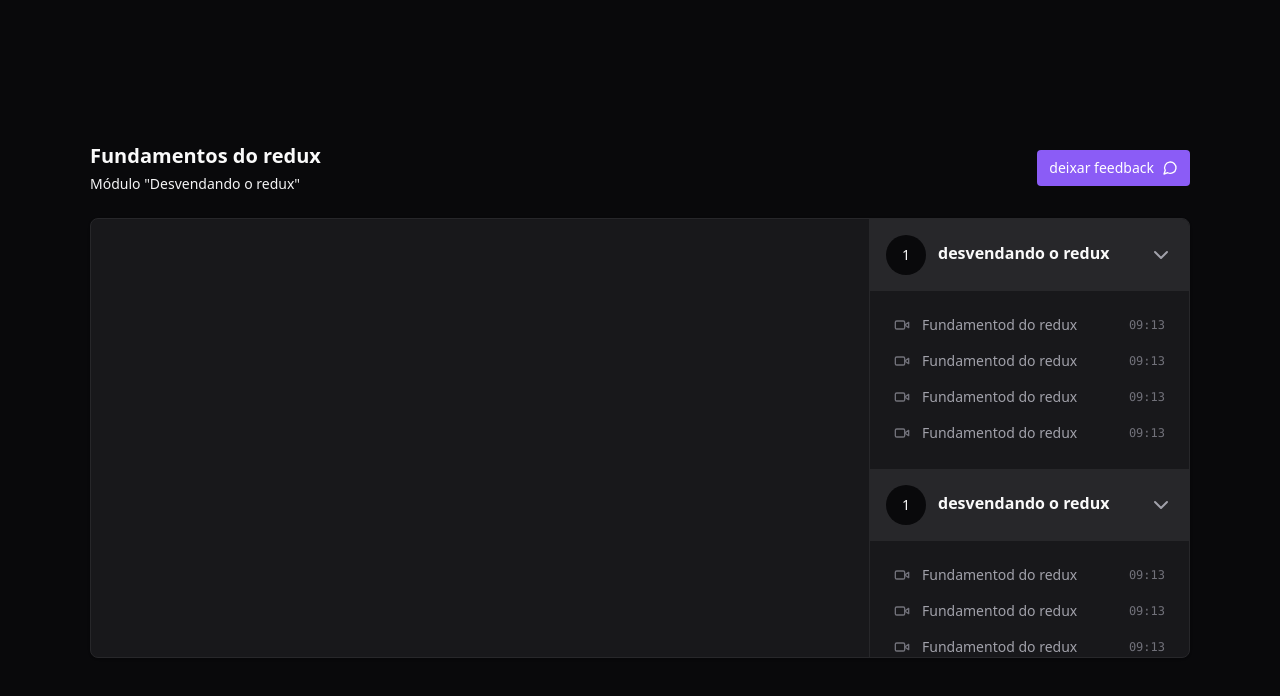
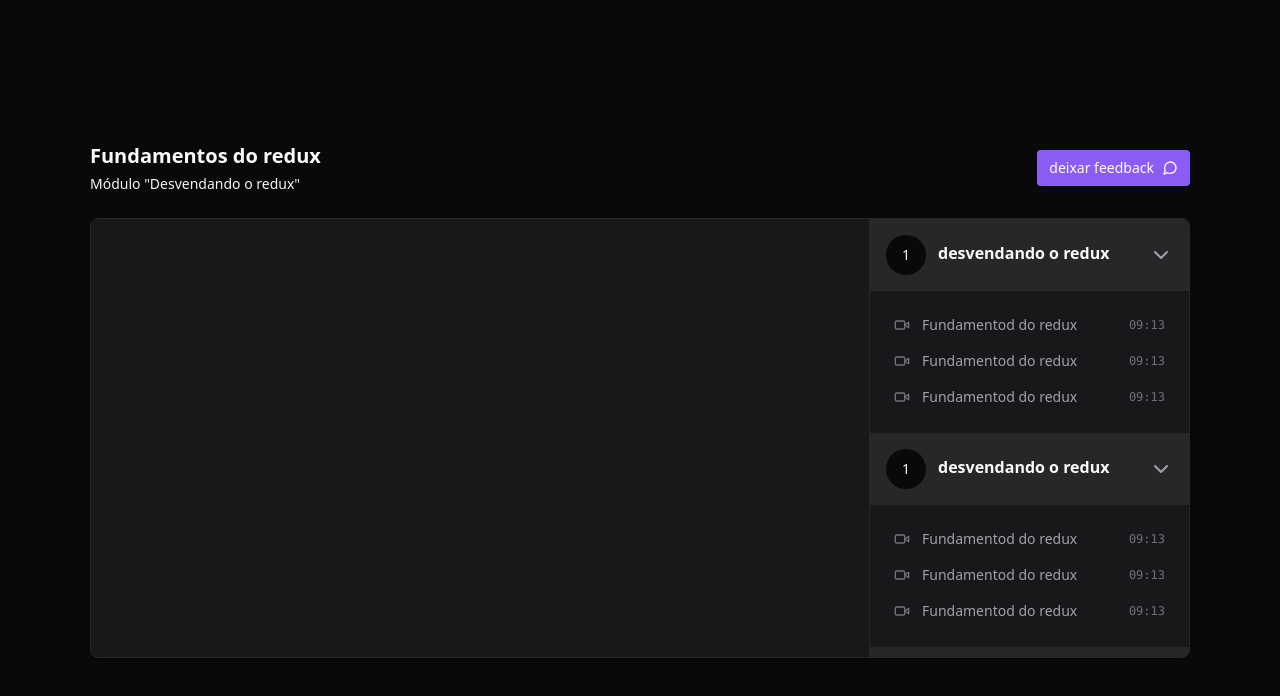
Before and after one commit to ReinaldoARamos/React-Zuzstand, a React (Vite) app: page / in a window 1280 px wide. Shown: the top 696 px of the page. Built offline with nearby package versions, Linux system fonts and the light colour scheme.

Commit message:
Separando a aplicação em componentes

```diff
--- a/src/App.tsx
+++ b/src/App.tsx
@@ -1,7 +1,8 @@
 import { Provider as ReduxProvider } from "react-redux";
 import { store } from "./store";
 
-import  './styles/global.css'
+import "./styles/global.css";
+
 import { Video } from "./pages/Video";
 export default function App() {
   return (
--- a/src/components/Aside.tsx
+++ /dev/null
@@ -1,134 +0,0 @@
-import { ChevronDown, Video } from "lucide-react";
-
-export function SideBar() {
-    return (
-        <aside className=" divide-y-2 divide-zinc-900 bg-zing-900  absolute bottom-0 right-0 top-0 w-80 overflow-y-scroll border-l border-zinc-800 scrollbar scrollbar-thin scrollbar-track-zinc-950 scrollbar-thumb-zinc-700">
-        <div>
-          <button className="flex w-full items-center gap-3 bg-zinc-800 p-4 ">
-            <div className="flex h-10 w-10 items-center justify-center rounded-full bg-zinc-950 text-sm">
-              1
-            </div>
-            <div className="flex flex-col gap-1 text-left">
-              <strong>desvendando o redux</strong>
-              <span className="text-xs text-zinc-400"></span>
-            </div>
-            <ChevronDown className="ml-auto h-6 w-6 text-zinc-400" />
-          </button>
-          <nav className="relative flex flex-col gap-4 p-6">
-            <button className="flex  items-center justify-center gap-3 text-sm text-zinc-400">
-              <Video className="h-4 w-4 text-zinc-500" />
-              <span>Fundamentod do redux</span>
-              <span className="ml-auto font-mono text-xs text-zinc-500">
-                09:13
-              </span>
-            </button>
-            <button className="flex  items-center justify-center gap-3 text-sm text-zinc-400">
-              <Video className="h-4 w-4 text-zinc-500" />
-              <span>Fundamentod do redux</span>
-              <span className="ml-auto font-mono text-xs text-zinc-500">
-                09:13
-              </span>
-            </button>
-            <button className="flex  items-center justify-center gap-3 text-sm text-zinc-400">
-              <Video className="h-4 w-4 text-zinc-500" />
-              <span>Fundamentod do redux</span>
-              <span className="ml-auto font-mono text-xs text-zinc-500">
-                09:13
-              </span>
-            </button>
-            <button className="flex  items-center justify-center gap-3 text-sm text-zinc-400">
-              <Video className="h-4 w-4 text-zinc-500" />
-              <span>Fundamentod do redux</span>
-              <span className="ml-auto font-mono text-xs text-zinc-500">
-                09:13
-              </span>
-            </button>
-          </nav>
-        </div>
-        <div>
-          <button className="flex w-full items-center gap-3 bg-zinc-800 p-4 ">
-            <div className="flex h-10 w-10 items-center justify-center rounded-full bg-zinc-950 text-sm">
-              1
-            </div>
-            <div className="flex flex-col gap-1 text-left">
-              <strong>desvendando o redux</strong>
-              <span className="text-xs text-zinc-400"></span>
-            </div>
-            <ChevronDown className="ml-auto h-6 w-6 text-zinc-400" />
-          </button>
-          <nav className="relative flex flex-col gap-4 p-6">
-            <button className="flex  items-center justify-center gap-3 text-sm text-zinc-400">
-              <Video className="h-4 w-4 text-zinc-500" />
-              <span>Fundamentod do redux</span>
-              <span className="ml-auto font-mono text-xs text-zinc-500">
-                09:13
-              </span>
-            </button>
-            <button className="flex  items-center justify-center gap-3 text-sm text-zinc-400">
-              <Video className="h-4 w-4 text-zinc-500" />
-              <span>Fundamentod do redux</span>
-              <span className="ml-auto font-mono text-xs text-zinc-500">
-                09:13
-              </span>
-            </button>
-            <button className="flex  items-center justify-center gap-3 text-sm text-zinc-400">
-              <Video className="h-4 w-4 text-zinc-500" />
-              <span>Fundamentod do redux</span>
-              <span className="ml-auto font-mono text-xs text-zinc-500">
-                09:13
-              </span>
-            </button>
-            <button className="flex  items-center justify-center gap-3 text-sm text-zinc-400">
-              <Video className="h-4 w-4 text-zinc-500" />
-              <span>Fundamentod do redux</span>
-              <span className="ml-auto font-mono text-xs text-zinc-500">
-                09:13
-              </span>
-            </button>
-          </nav>
-        </div>
-        <div>
-          <button className="flex w-full items-center gap-3 bg-zinc-800 p-4 ">
-            <div className="flex h-10 w-10 items-center justify-center rounded-full bg-zinc-950 text-sm">
-              1
-            </div>
-            <div className="flex flex-col gap-1 text-left">
-              <strong>desvendando o redux</strong>
-              <span className="text-xs text-zinc-400"></span>
-            </div>
-            <ChevronDown className="ml-auto h-6 w-6 text-zinc-400" />
-          </button>
-          <nav className="relative flex flex-col gap-4 p-6">
-            <button className="flex  items-center justify-center gap-3 text-sm text-zinc-400">
-              <Video className="h-4 w-4 text-zinc-500" />
-              <span>Fundamentod do redux</span>
-              <span className="ml-auto font-mono text-xs text-zinc-500">
-                09:13
-              </span>
-            </button>
-            <button className="flex  items-center justify-center gap-3 text-sm text-zinc-400">
-              <Video className="h-4 w-4 text-zinc-500" />
-              <span>Fundamentod do redux</span>
-              <span className="ml-auto font-mono text-xs text-zinc-500">
-                09:13
-              </span>
-            </button>
-            <button className="flex  items-center justify-center gap-3 text-sm text-zinc-400">
-              <Video className="h-4 w-4 text-zinc-500" />
-              <span>Fundamentod do redux</span>
-              <span className="ml-auto font-mono text-xs text-zinc-500">
-                09:13
-              </span>
-            </button>
-            <button className="flex  items-center justify-center gap-3 text-sm text-zinc-400">
-              <Video className="h-4 w-4 text-zinc-500" />
-              <span>Fundamentod do redux</span>
-              <span className="ml-auto font-mono text-xs text-zinc-500">
-                09:13
-              </span>
-            </button>
-          </nav>
-        </div>
-      </aside>
-    )
-}
--- a/src/components/Header.tsx
+++ b/src/components/Header.tsx
@@ -2,7 +2,6 @@
 
 export function Header() {
   return (
-
     <div className="flex items-center justify-between">
       <div className="flex flex-col gap-1">
         <h1 className="text-xl font-bold">Fundamentos do redux</h1>
@@ -13,6 +12,7 @@
 
       <button className="flex items-center gap-2 rounded bg-violet-500 px-3 py-2 text-sm font-medium text-white ease-out hover:bg-violet-600">
         deixar feedback {<MessageCircle className="h-4 w-4" />}
-          </button></div>
-    )
+      </button>
+    </div>
+  );
 }
--- /dev/null
+++ b/src/components/Lesson.tsx
@@ -0,0 +1,11 @@
+import { Video } from "lucide-react";
+
+export function Lesson() {
+  return (
+    <button className="flex  items-center justify-center gap-3 text-sm text-zinc-400">
+      <Video className="h-4 w-4 text-zinc-500" />
+      <span>Fundamentod do redux</span>
+      <span className="ml-auto font-mono text-xs text-zinc-500">09:13</span>
+    </button>
+  );
+}
--- /dev/null
+++ b/src/components/Modules.tsx
@@ -0,0 +1,24 @@
+import { ChevronDown, Video } from "lucide-react";
+import { Lesson } from "./Lesson";
+
+export function Modules() {
+  return (
+    <div>
+      <button className="flex w-full items-center gap-3 bg-zinc-800 p-4 ">
+        <div className="flex h-10 w-10 items-center justify-center rounded-full bg-zinc-950 text-sm">
+          1
+        </div>
+        <div className="flex flex-col gap-1 text-left">
+          <strong>desvendando o redux</strong>
+          <span className="text-xs text-zinc-400"></span>
+        </div>
+        <ChevronDown className="ml-auto h-6 w-6 text-zinc-400" />
+      </button>
+      <nav className="relative flex flex-col gap-4 p-6">
+        <Lesson />
+        <Lesson />
+        <Lesson />
+      </nav>
+    </div>
+  );
+}
--- /dev/null
+++ b/src/components/Player.tsx
@@ -0,0 +1,16 @@
+import ReactPlayer from "react-player";
+
+export function Player() {
+  return (
+    <div className="flex-1  ">
+      <div className="bg-zing-950 aspect-video w-full">
+        <ReactPlayer
+          width="100%"
+          height="100%"
+          controls
+          url="https://www.youtube.com/watch?v=C0rJJceoO_0"
+        />
+      </div>
+    </div>
+  );
+}
--- a/src/pages/Video.tsx
+++ b/src/pages/Video.tsx
@@ -1,6 +1,6 @@
 import ReactPlayer from "react-player";
 import { Header } from "../components/Header";
-import { SideBar } from "../components/Aside";
+import { Modules } from "../components/Modules";
 export function Video() {
   return (
     <div className="flex h-screen items-center justify-center bg-zinc-950 text-zinc-50">
@@ -19,7 +19,11 @@
               />
             </div>
           </div>
-          <SideBar />
+          <aside className=" bg-zing-900 absolute bottom-0  right-0 top-0 w-80 divide-y-2 divide-zinc-900 overflow-y-scroll border-l border-zinc-800 scrollbar scrollbar-thin scrollbar-track-zinc-950 scrollbar-thumb-zinc-700">
+            <Modules />
+            <Modules />
+            <Modules />
+          </aside>
         </main>
       </div>
     </div>
```
Also changed, not shown: src/store/index.ts (+2 -6 lines). Lines whose indentation alone changed are shown as unchanged.
